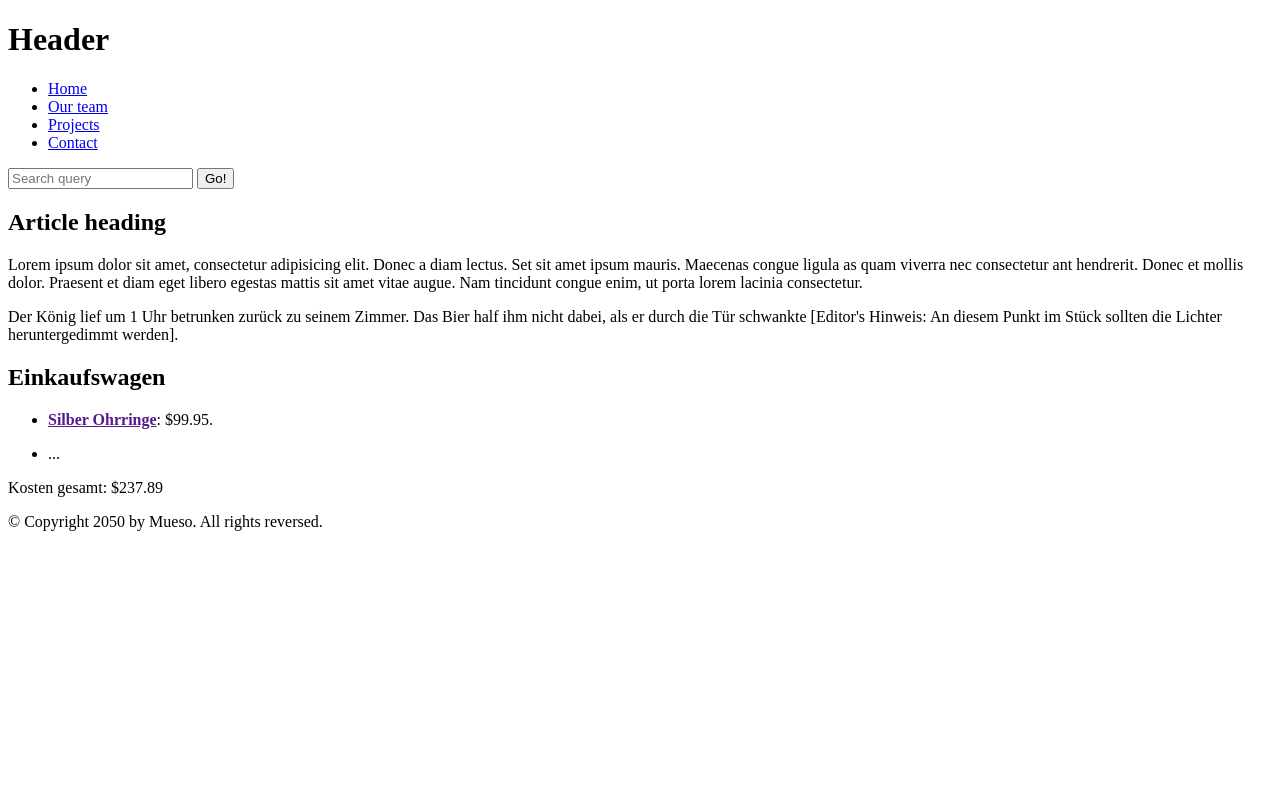
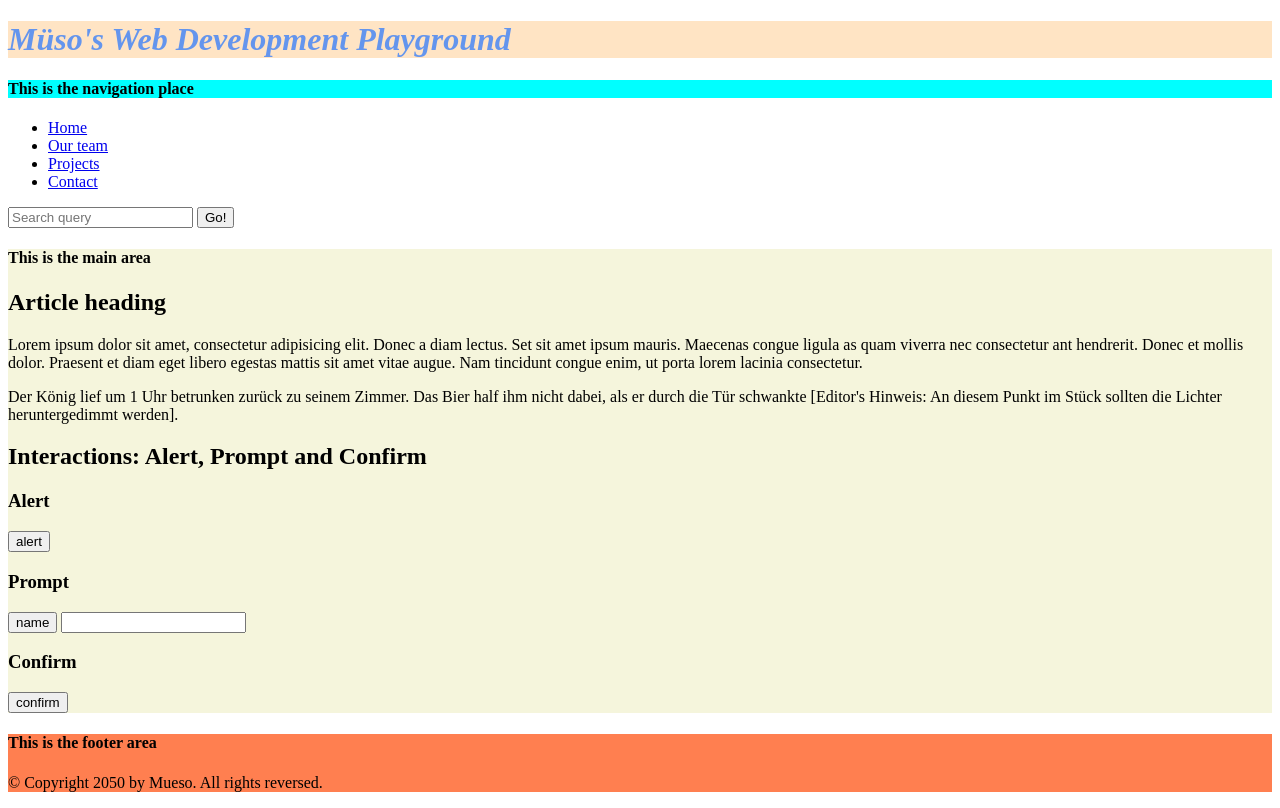
Before and after one commit to sahinM/javascript-playground, a website: page index.html in a window 1280 px wide. Drawn offline with Linux system fonts and the light colour scheme.

Commit message:
added some js interaction functions and buttons, and some css style to the different areas.

```diff
--- a/index.html
+++ b/index.html
@@ -13,24 +13,25 @@
     <title>JavaScript Playground</title>
   </head>
   <body>
-    <header>
-      <h1>Header</h1>
+    <header style="background-color: bisque; color: cornflowerblue">
+      <h1 style="font-style: oblique">Müso's Web Development Playground</h1>
     </header>
     <nav>
+      <h4 style="background-color: aqua">This is the navigation place</h4>
       <ul>
         <li><a href="#">Home</a></li>
         <li><a href="#">Our team</a></li>
         <li><a href="#">Projects</a></li>
         <li><a href="#">Contact</a></li>
       </ul>
-
       <form>
         <input type="search" name="q" placeholder="Search query" />
         <input type="submit" value="Go!" />
       </form>
     </nav>
 
-    <main>
+    <main style="background-color: beige">
+      <h4>This is the main area</h4>
       <article>
         <h2>Article heading</h2>
         <p>
@@ -49,22 +50,20 @@
           >.
         </p>
       </article>
-      <div class="einkaufswagen">
-        <h2>Einkaufswagen</h2>
-        <ul>
-          <li>
-            <p>
-              <a href=""><strong>Silber Ohrringe</strong></a
-              >: $99.95.
-            </p>
-          </li>
-          <li>...</li>
-        </ul>
-        <p>Kosten gesamt: $237.89</p>
+      <div class="interactions">
+        <h2>Interactions: Alert, Prompt and Confirm</h2>
+        <h3>Alert</h3>
+        <button id="alertBtn" onclick="alertBtn()">alert</button>
+        <h3>Prompt</h3>
+        <button id="nameBtn" onclick="nameBtn()">name</button>
+        <input type="text" name="name" id="nameTextField" />
+        <h3>Confirm</h3>
+        <button id="confirmBtn" onclick="confirmBtn()">confirm</button>
       </div>
     </main>
 
-    <footer>
+    <footer style="background-color: coral">
+      <h4>This is the footer area</h4>
       <p>© Copyright 2050 by Mueso. All rights reversed.</p>
     </footer>
   </body>
--- a/scripts/functions.js
+++ b/scripts/functions.js
@@ -53,3 +53,23 @@ let reverse2 = (word) => {
 
 reverse("I am a basic function");
 reverse2("I am an Arrow Function");
+
+/**
+ * using map function on some names using the implemented reverse function above.
+ */
+const names = ["Müso", "Yasemin", "Hans"];
+
+var nameBtn = function () {
+  let name = prompt("Please type in your name");
+  document.getElementById("nameTextField").value = name;
+};
+
+var alertBtn = function () {
+  let alertMsg = "This is an alert message!";
+  alert(alertMsg);
+};
+
+var confirmBtn = function () {
+  let confirmMsg = "Confirm or Cancel";
+  confirm(confirmMsg);
+};
```
